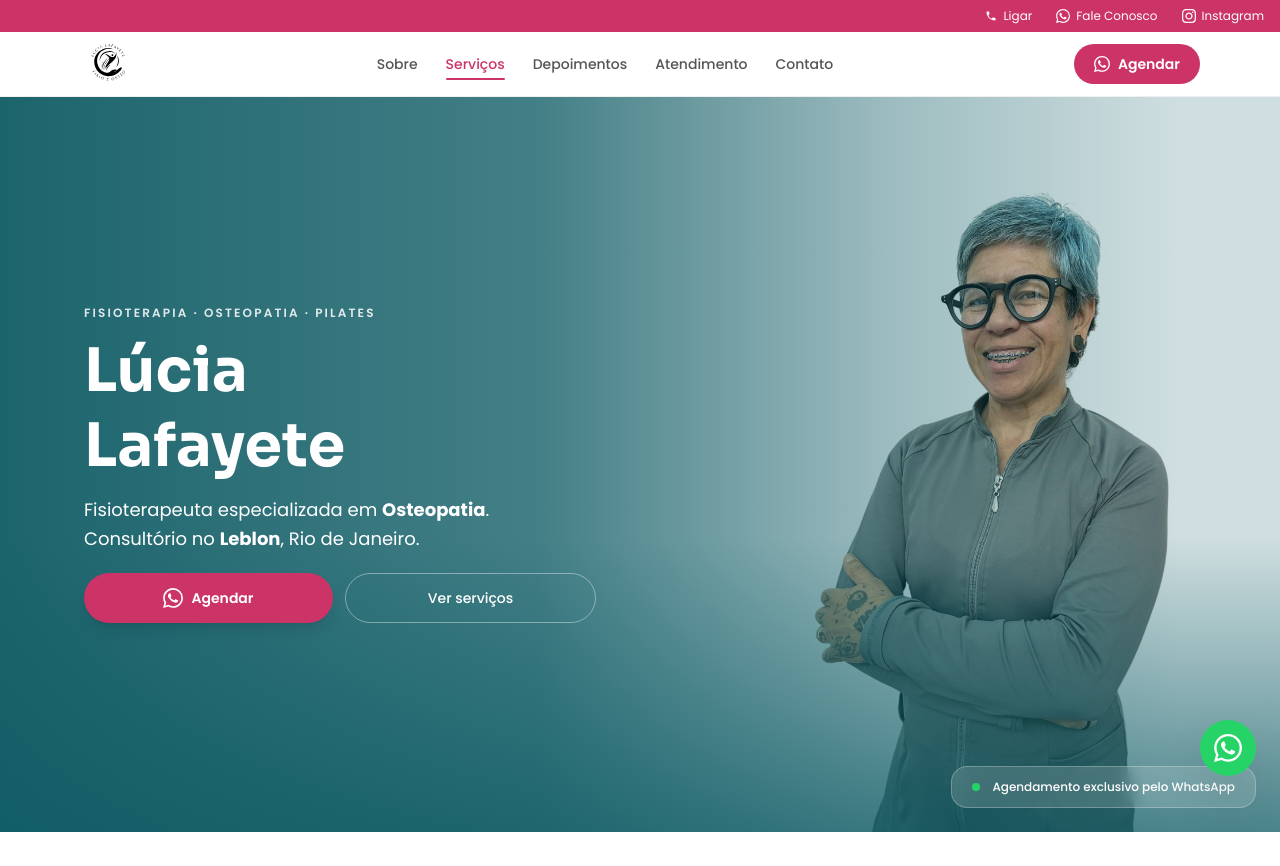
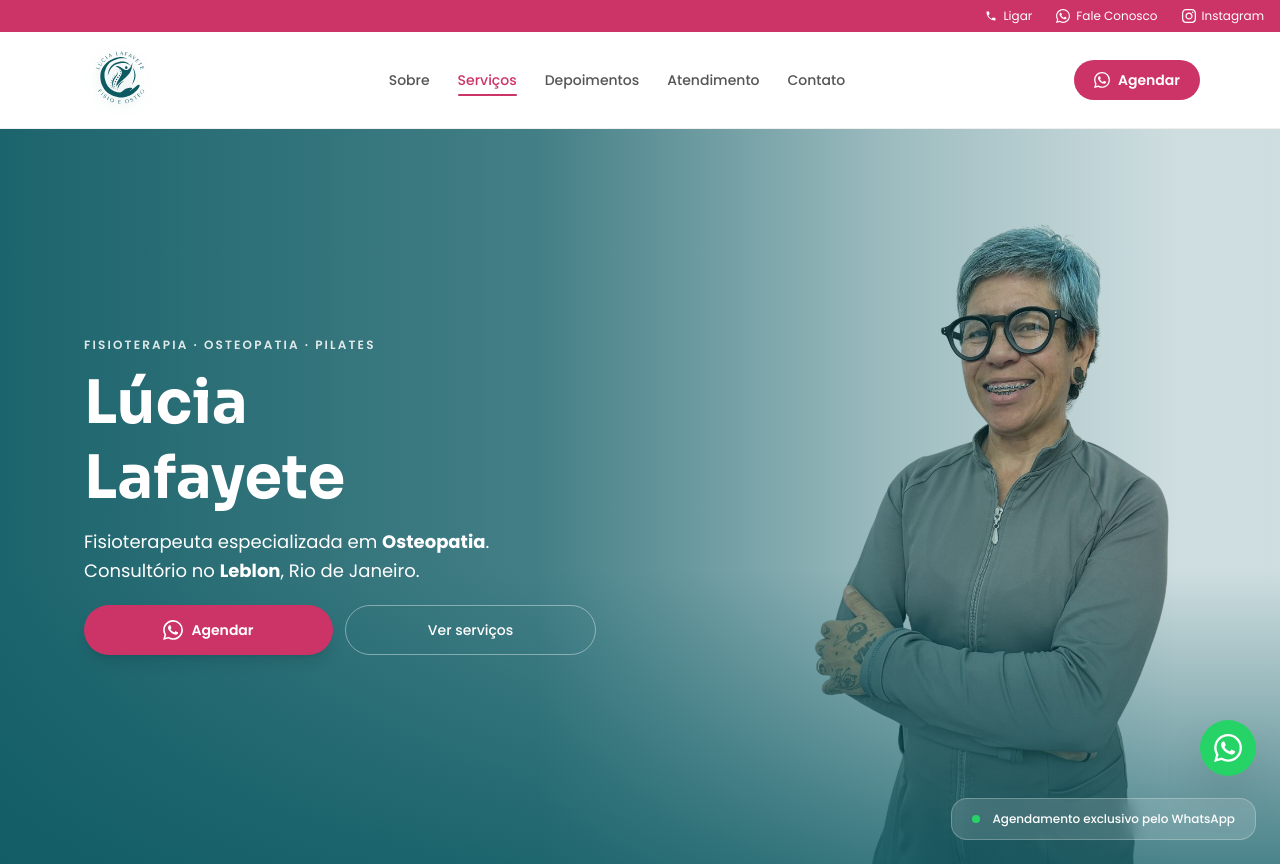
Before and after one commit to FBGdev/FisioLucia, a Next.js app: page / in a window 1280 px wide. Shown: the top 866 px of the page. Built offline with nearby package versions, Linux system fonts and the light colour scheme.

Commit message:
navbar: logo maior e verde em destaque; navbar desktop mais alta para acomodar sem transbordar; footer: logo maior

```diff
--- a/app/page.tsx
+++ b/app/page.tsx
@@ -178,16 +178,17 @@ export default function Home() {
           backdropFilter: scrolled ? "blur(10px)" : "none",
         }}
       >
-        <div className="max-w-6xl mx-auto px-4 flex items-center justify-between h-16">
+        <div className="max-w-6xl mx-auto px-4 flex items-center justify-between h-16 md:h-24">
           {/* Logo SVG */}
           <a href="#" className="flex items-center flex-shrink-0 transition-transform duration-300 hover:scale-105">
             <Image
               src="/images/Lucia-logo.svg"
               alt="Lúcia Lafayete"
-              width={180}
-              height={60}
-              className="h-12 md:h-14 w-auto object-contain"
+              width={200}
+              height={76}
+              className="h-14 md:h-20 w-auto object-contain"
               priority
+              style={{ filter: 'drop-shadow(0 2px 8px rgba(13, 90, 99, 0.15))' }}
             />
           </a>
 
@@ -922,9 +923,10 @@ export default function Home() {
               <Image
                 src="/images/Lucia-logo.svg"
               alt="Lúcia Lafayete"
-              width={140}
-              height={46}
-                className="h-12 w-auto object-contain brightness-0 invert"
+              width={200}
+              height={70}
+                className="h-20 w-auto object-contain brightness-0 invert"
+                style={{ filter: 'brightness(0) invert(1) drop-shadow(0 2px 4px rgba(255, 255, 255, 0.1))' }}
               />
               <p className="text-white/65 text-xs text-center md:text-left leading-relaxed">
                 Fisioterapeuta especializada em Osteopatia.
```
Also changed, not shown: public/images/Lucia-logo.svg.
